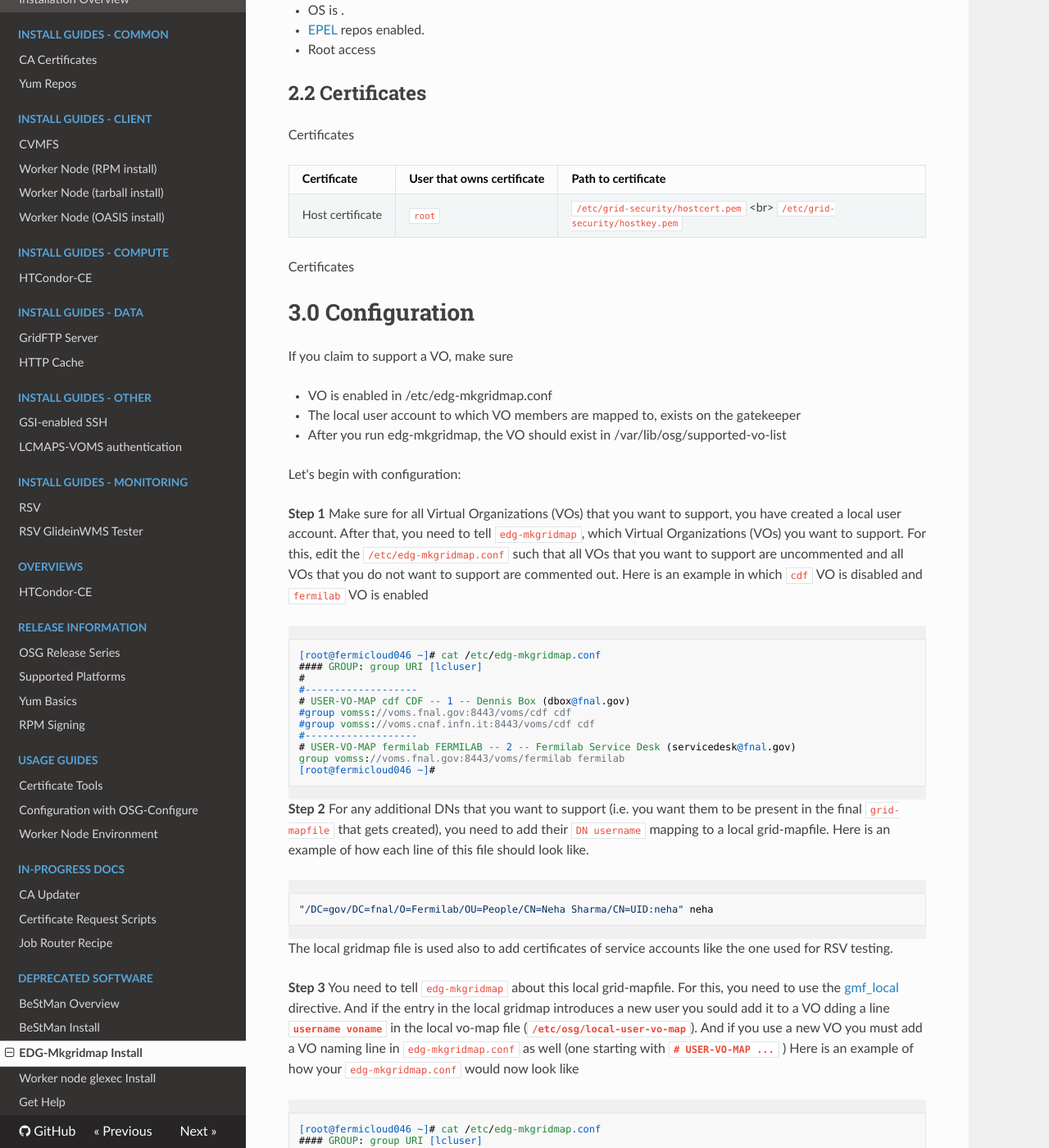
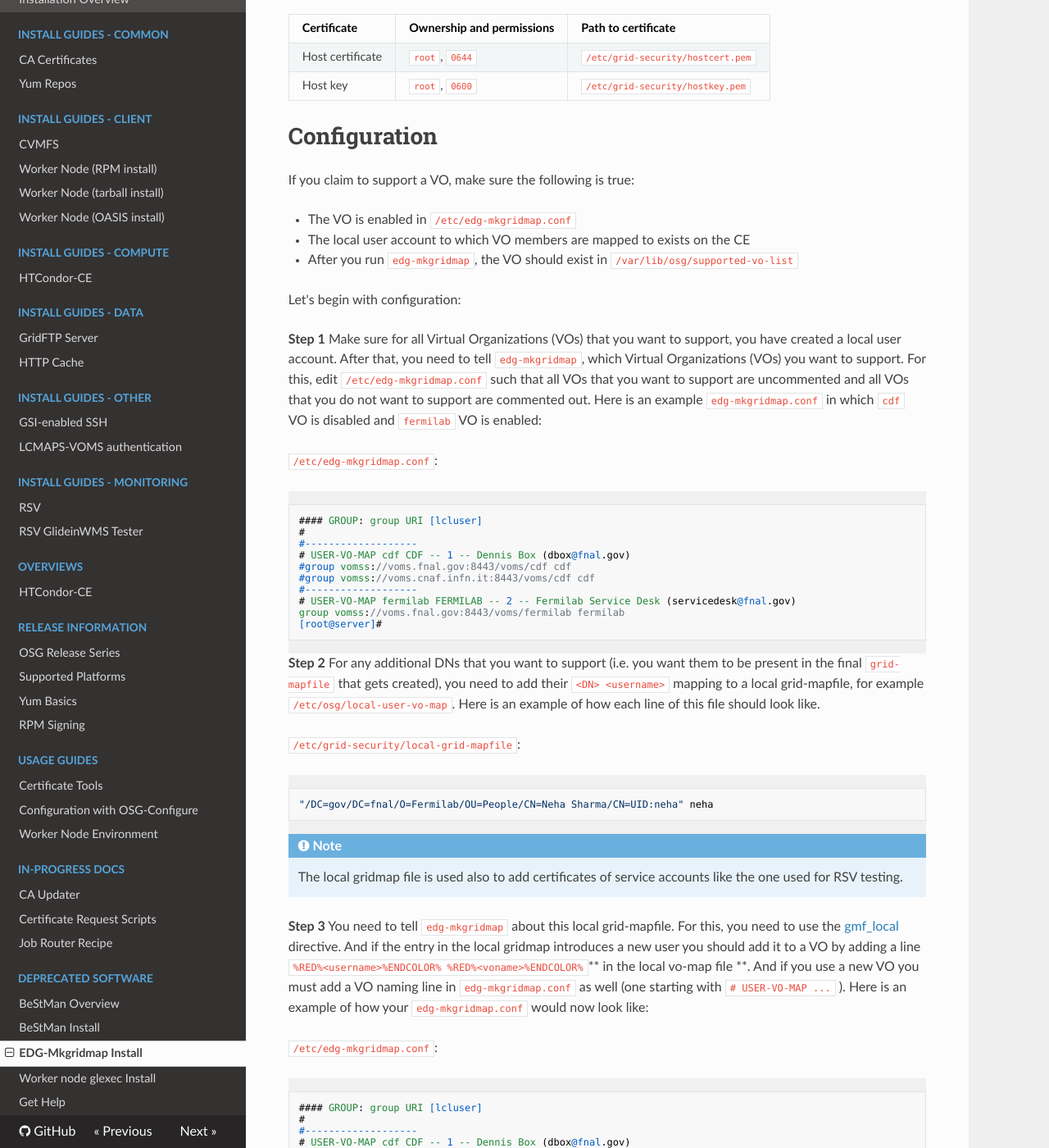
Before and after one commit to osg-htc/docs, an MkDocs documentation site: the page built from docs/security/edg-mkgridmap.md, in a window 1280 px wide and 1400 px high, scrolled down 629 px. Shown: the whole window at 82% size. Built offline with MkDocs 1.6.1, drawn with Linux system fonts in a browser that asks for light colours; nearby versions of some CDN libraries; old or Windows-style settings are respelled for this version of MkDocs; some of the changed text lies outside the part shown.

Commit message:
Fix conversion in edg-mkgridmap and make slight tweaks

````diff
--- a/docs/security/edg-mkgridmap.md
+++ b/docs/security/edg-mkgridmap.md
@@ -1,55 +1,45 @@
-&lt;div style="border: 1px solid black; margin: 1em 0; padding: 1em; background-color: \#FFDDDD;"&gt; <span class="twiki-macro NOTE"></span> Edg-mkgridmap will no longer be supported in OSG 3.4. The [LCMAPS VOMS Plugin](Documentation.Release3/InstallLcmapsVoms) is the preferred method for site authentication in the OSG and is available in both OSG 3.3 and OSG 3.4. &lt;/div&gt;
+!!! warning
+    EDG-Mkgridmap is no longer be supported in OSG 3.4. The [LCMAPS VOMS Plugin](../security/lcmaps-voms-authentication.md) is the preferred method for site authentication in the OSG and is available in both OSG 3.3 and OSG 3.4.
 
-<span class="twiki-macro LINKCSS"></span>
 
-<span class="twiki-macro SPACEOUT">Edg-mkgridmap</span>
-=======================================================
-
-<span class="twiki-macro DOC_STATUS_TABLE"></span> <span class="twiki-macro TOC"></span>
-
-1.0 About this Document
-=======================
+About this Document
+===================
 
 This document describes how you can use `edg-mkgridmap` to authorize users accessing the resources that you provide.
 
-2.0 Requirements
-================
+Requirements
+============
 
-\* The purpose of using `edg-mkgridmap` is to create a grid-mapfile that will contain users from all VOs that are supported on your site. For this to happen, make sure that **before** you run `edg-mkgridmap`, you have created user accounts for all such VOs. \* `edg-mkgridmap` should be installed on your node. It gets installed as a dependency during Compute or Storage Element installation.
+-   The purpose of using `edg-mkgridmap` is to create a grid-mapfile that will contain users from all VOs that are supported on your site. For this to happen, make sure that **before** you run `edg-mkgridmap`, you have created user accounts for all such VOs.
+-   The RPM named `edg-mkgridmap` should be installed on your node
 
-2.1 Host and OS
----------------
 
--   OS is <span class="twiki-macro SUPPORTED_OS"></span>.
--   [EPEL](http://fedoraproject.org/wiki/EPEL) repos enabled.
--   Root access
+Certificates
+------------
 
-2.2 Certificates
-----------------
+Certificates
 
-<span class="twiki-macro STARTSECTION">Certificates</span>
+| Certificate      | Ownership and permissions | Path to certificate               |
+|:-----------------|:--------------------------|:----------------------------------|
+| Host certificate | `root`, `0644`            | `/etc/grid-security/hostcert.pem` |
+| Host key         | `root`, `0600`            | `/etc/grid-security/hostkey.pem`  |
 
-| Certificate      | User that owns certificate | Path to certificate                                                           |
-|:-----------------|:---------------------------|:------------------------------------------------------------------------------|
-| Host certificate | `root`                     | `/etc/grid-security/hostcert.pem` &lt;br&gt; `/etc/grid-security/hostkey.pem` |
 
-<span class="twiki-macro ENDSECTION">Certificates</span>
+Configuration
+=============
 
-3.0 Configuration
-=================
+If you claim to support a VO, make sure the following is true:
 
-If you claim to support a VO, make sure
-
--   VO is enabled in /etc/edg-mkgridmap.conf
--   The local user account to which VO members are mapped to, exists on the gatekeeper
--   After you run edg-mkgridmap, the VO should exist in /var/lib/osg/supported-vo-list
+-   The VO is enabled in `/etc/edg-mkgridmap.conf`
+-   The local user account to which VO members are mapped to exists on the CE
+-   After you run `edg-mkgridmap`, the VO should exist in `/var/lib/osg/supported-vo-list`
 
 Let's begin with configuration:
 
-**Step 1** Make sure for all Virtual Organizations (VOs) that you want to support, you have created a local user account. After that, you need to tell `edg-mkgridmap`, which Virtual Organizations (VOs) you want to support. For this, edit the `/etc/edg-mkgridmap.conf` such that all VOs that you want to support are uncommented and all VOs that you do not want to support are commented out. Here is an example in which `cdf` VO is disabled and `fermilab` VO is enabled
+**Step 1** Make sure for all Virtual Organizations (VOs) that you want to support, you have created a local user account. After that, you need to tell `edg-mkgridmap`, which Virtual Organizations (VOs) you want to support. For this, edit `/etc/edg-mkgridmap.conf` such that all VOs that you want to support are uncommented and all VOs that you do not want to support are commented out. Here is an example `edg-mkgridmap.conf` in which `cdf` VO is disabled and `fermilab` VO is enabled:
 
-``` file
-[root@fermicloud046 ~]# cat /etc/edg-mkgridmap.conf
+`/etc/edg-mkgridmap.conf`:
+```
 #### GROUP: group URI [lcluser]
 #
 #-------------------
@@ -59,21 +49,23 @@ Let's begin with configuration:
 #-------------------
 # USER-VO-MAP fermilab FERMILAB -- 2 -- Fermilab Service Desk (servicedesk@fnal.gov)
 group vomss://voms.fnal.gov:8443/voms/fermilab fermilab
-[root@fermicloud046 ~]#
+[root@server]#
 ```
 
-**Step 2** For any additional DNs that you want to support (i.e. you want them to be present in the final `grid-mapfile` that gets created), you need to add their `DN username` mapping to a local grid-mapfile. Here is an example of how each line of this file should look like.
+**Step 2** For any additional DNs that you want to support (i.e. you want them to be present in the final `grid-mapfile` that gets created), you need to add their `<DN> <username>` mapping to a local grid-mapfile, for example `/etc/osg/local-user-vo-map`. Here is an example of how each line of this file should look like.
 
-``` file
+`/etc/grid-security/local-grid-mapfile`:
+```
 "/DC=gov/DC=fnal/O=Fermilab/OU=People/CN=Neha Sharma/CN=UID:neha" neha
 ```
 
-<span class="twiki-macro NOTE"></span> The local gridmap file is used also to add certificates of service accounts like the one used for RSV testing.
+!!! note
+    The local gridmap file is used also to add certificates of service accounts like the one used for RSV testing.
 
-**Step 3** You need to tell `edg-mkgridmap` about this local grid-mapfile. For this, you need to use the [gmf\_local](http://vdt.cs.wisc.edu/extras/edg-mkgridmap.conf.html#reference:_gmf_local) directive. And if the entry in the local gridmap introduces a new user you sould add it to a VO dding a line **`username voname`** in the local vo-map file (**`/etc/osg/local-user-vo-map`**). And if you use a new VO you must add a VO naming line in `edg-mkgridmap.conf` as well (one starting with **`# USER-VO-MAP ...`** ) Here is an example of how your `edg-mkgridmap.conf` would now look like
+**Step 3** You need to tell `edg-mkgridmap` about this local grid-mapfile. For this, you need to use the [gmf_local](http://vdt.cs.wisc.edu/extras/edg-mkgridmap.conf.html#reference:_gmf_local) directive. And if the entry in the local gridmap introduces a new user you should add it to a VO by adding a line `%RED%<username>%ENDCOLOR% %RED%<voname>%ENDCOLOR%`** in the local vo-map file **. And if you use a new VO you must add a VO naming line in `edg-mkgridmap.conf` as well (one starting with `# USER-VO-MAP ...` ). Here is an example of how your `edg-mkgridmap.conf` would now look like:
 
-``` file
-[root@fermicloud046 ~]# cat /etc/edg-mkgridmap.conf
+`/etc/edg-mkgridmap.conf`:
+```
 #### GROUP: group URI [lcluser]
 #
 #-------------------
@@ -85,31 +77,30 @@ group vomss://voms.fnal.gov:8443/voms/fermilab fermilab
 group vomss://voms.fnal.gov:8443/voms/fermilab fermilab
 # USER-VO-MAP rsv RSV -- 101 -- Your Name (your@email)
 gmf_local /etc/grid-security/local-grid-mapfile
-[root@fermicloud046 ~]#
 ```
 
 **Step 4** If you have additional `useraccount vo` mappings that you want to be included in final `/var/lib/osg/user-vo-map` file, add those mappings to `/etc/osg/local-user-vo-map` file.
 
-`Note:` More information on `edg-mkgridmap.conf` file can be found [here](http://vdt.cs.wisc.edu/extras/edg-mkgridmap.conf.html)
+!!! note
+    More information on `edg-mkgridmap.conf` file can be found [here](http://vdt.cs.wisc.edu/extras/edg-mkgridmap.conf.html)
 
-4.0 Enable/Disable
-==================
+Enable/Disable
+==============
 
-4.1 Enable
-----------
+Enable
+------
 
-You need to configure **`edg-mkgridmap`** to run automatically via a cron job. To do this, you need to run the following command.
+You need to configure `edg-mkgridmap` to run automatically via a cron job. To do this, you need to run the following command.
 
-``` rootscreen
-[root@fermicloud046 ~]# /sbin/service edg-mkgridmap start
+``` console
+[root@server]# service edg-mkgridmap start
 Enabling periodic edg-mkgridmap:                           [  OK  ]
-[root@fermicloud046 ~]#
 ```
 
 The entry in cron file (`/etc/cron.d/edg-mkgridmap-cron`) looks like
 
-``` file
-[root@fermicloud046 ~]# cat /etc/cron.d/edg-mkgridmap-cron
+`/etc/cron.d/edg-mkgridmap-cron`:
+```
 # Cron job running by default every 6 hours.
 # The lock file can be enabled or disabled via a
 # service edg-mkgridmap start
@@ -120,18 +111,17 @@ The entry in cron file (`/etc/cron.d/edg-mkgridmap-cron`) looks like
 # run every 6 hours but sleep for random time every 5 hours
 
 0 */6 * * * root perl -e 'sleep rand 18000'; [ ! -f /var/lock/subsys/edg-mkgridmap ] || /usr/sbin/edg-mkgridmap
-[root@fermicloud046 ~]#
 ```
 
-`Note:` As you can see above, this cron will run every 6 hours. If you do not want to wait that long, you can execute the command `/usr/sbin/edg-mkgridmap` directly on command line
+!!! note
+    As you can see above, this cron will run every 6 hours. If you do not want to wait that long, you can execute the command `/usr/sbin/edg-mkgridmap` directly on command line
 
-4.2 Disable
------------
+Disable
+-------
 
-``` rootscreen
-[root@fermicloud046 ~]# /sbin/service edg-mkgridmap stop
+``` console
+[root@server]# service edg-mkgridmap stop
 Disabling periodic edg-mkgridmap:                          [  OK  ]
-[root@fermicloud046 ~]#
 ```
 
 5.0 Chkconfig on/off
@@ -140,25 +130,23 @@ Disabling periodic edg-mkgridmap:                          [  OK  ]
 5.1 On
 ------
 
-``` rootscreen
-[root@fermicloud046 ~]# chkconfig edg-mkgridmap on
-[root@fermicloud046 ~]# chkconfig --list edg-mkgridmap
+``` console
+[root@server]# chkconfig edg-mkgridmap on
+[root@server]# chkconfig --list edg-mkgridmap
 edg-mkgridmap   0:off   1:off   2:on    3:on    4:on    5:on    6:off
-[root@fermicloud046 ~]#
 ```
 
 5.2 Off
 -------
 
-``` rootscreen
-[root@fermicloud046 ~]# chkconfig edg-mkgridmap off
-[root@fermicloud046 ~]# chkconfig --list edg-mkgridmap
+``` console
+[root@server]# chkconfig edg-mkgridmap off
+[root@server]# chkconfig --list edg-mkgridmap
 edg-mkgridmap   0:off   1:off   2:off   3:off   4:off   5:off   6:off
-[root@fermicloud046 ~]#
 ```
 
-6.0 What happens behind the scenes?
-===================================
+What happens behind the scenes?
+===============================
 
 Upon execution, `edg-mkgridmap` reads the configuration file at location `/etc/edg-mkgridmap.conf` and for all VOs for which a local user account exists, it contacts their VOMS server to retrieve list of all users that belong to that VO. Its output is the following files
 
@@ -167,38 +155,41 @@ Upon execution, `edg-mkgridmap` reads the configuration file at location `/etc/e
 -   `/var/lib/osg/undefined-accounts`. This file contains names of all VOs for which it **could not** find user account.
 -   `/etc/grid-security/grid-mapfile`. This file contains 'DN username' mappings that are present in local grid-mapfile (if you have one) and mappings for **all** users from **all** VOs that are present in `/var/lib/osg/supported-vo-list`.
 
-7.0 What happens when you perform an upgrade?
-=============================================
+What happens when you perform an upgrade?
+=========================================
 
-There are two scenerios
+There are two scenerios:
 
-7.1 You do not have a custom edg-mkgridmap configuration
---------------------------------------------------------
+You do not have a custom edg-mkgridmap configuration
+----------------------------------------------------
 
 This means you are using the same `edg-mkgridmap.conf` file that came with prior installation of vo-client-edgmkgridmap package. In this case, during upgrade, the newer `edg-mkgridmap.conf` file will replace the old one. It will probably have new VOs in it and if you want to support them, you need to satisfy conditions as mentioned in Configuration section above.
 
-7.2 You have a custom edg-mkgridmap configuration
--------------------------------------------------
+You have a custom edg-mkgridmap configuration
+---------------------------------------------
 
 This means you have modified the `edg-mkgridmap.conf` file. In this case, during upgrade, the existing file `/etc/edg-mkgridmap.conf` will remain untouched and new configuration file will be saved as `/etc/edg-mkgridmap.conf.rpmnew`. You can compare the two files and make changes as required.
 
-8.0 Files
-=========
+Files
+=====
 
-| **File Location** | **Description** | | /etc/edg-mkgridmap.conf | Main Edg-mkgridmap configuration file | | /etc/cron.d/edg-mkgridmap-cron | Edg-mkgridmap cron file | | /etc/rc.d/init.d/edg-mkgridmap | Edg-mkgridmap init file | | /var/log/edg-mkgridmap.log | Edg-mkgridmap log file |
+| **File Location** | **Description** |
+|-------------------|-----------------|
+| /etc/edg-mkgridmap.conf | Main Edg-mkgridmap configuration file |
+| /etc/cron.d/edg-mkgridmap-cron | Edg-mkgridmap cron file |
+| /etc/rc.d/init.d/edg-mkgridmap | Edg-mkgridmap init file |
+| /var/log/edg-mkgridmap.log | Edg-mkgridmap log file |
 
-9.0 Troubleshooting
-===================
+Troubleshooting
+===============
 
-Troubleshooting information on edg-mkgridmap can be found [here](https://www.opensciencegrid.org/bin/view/ReleaseDocumentation/EdgMkgridmapTroubleshootingGuide)
+Common Problems
+---------------
 
----%SHIFT%+ Common Problems
+-   [grid-mapfile not created](#grid-mapfile-was-not-created)
+-   [Error code 64](#error-code-64)
 
--   [grid-mapfile not created](#NoMapfile)
--   [Local users not included in the grid mapfile](#UserNotincluded)
--   [Error code 64](#CodeSixtyfour)
-
-<span class="twiki-macro STARTSECTION">Troubleshooting</span> ---%SHIFT%++ Troubleshooting Procedure
+### Troubleshooting Procedure
 
 In case of problems first of all check the service log file `/var/log/edg-mkgridmap.log`. This file lists:
 
@@ -206,28 +197,27 @@ In case of problems first of all check the service log file `/var/log/edg-mkgrid
 -   any mappings eliminated from the `/var/lib/osg/user-vo-map` and `/var/lib/osg/supported-vo-list` files where the Unix account a user would be mapped to does not exist. There is an `/var/lib/osg/undefined-accounts` file created that lists these accounts.
 -   changes from the last time the script was run
 
-There is also a \_last*checked* file in `/etc/grid-security` that tells you the last time the cron process was run successfully (the `grid-mapfile` only gets updated if there is a difference from the previous run).
+There is also a `last_checked` file in `/etc/grid-security` that tells you the last time the cron process was run successfully (the `grid-mapfile` only gets updated if there is a difference from the previous run).
 
-``` rootscreen
-%UCL_PROMPT_ROOT% ls -al /etc/grid-security
+``` console
+[root@server]# ls -al /etc/grid-security
 -rw-r--r--  1 root     root     1162888 Jul 12 02:14 grid-mapfile
 -rw-r--r--  1 root     root           0 Jul 12 08:14 grid-mapfile.last_checked
 ```
 
-\#NoMapfile ---%SHIFT%++ Grid-Mapfile was not created
+### Grid-Mapfile was not created
 
 First make sure that the *edg-mkgridmap* service is enabled:
 
-``` rootscreen
-%UCL_PROMPT_ROOT% /sbin/service edg-mkgridmap status
+``` console
+[root@server]# /sbin/service edg-mkgridmap status
 Periodic edg-mkgridmap is enabled.
 ```
 
 Next, make sure an entry for *edg-mkgridmap* is present:
 
-``` rootscreen
-%UCL_PROMPT_ROOT%
-[root@fermicloud044 ~]# cat /etc/cron.d/edg-mkgridmap-cron
+``` console
+[root@server]# cat /etc/cron.d/edg-mkgridmap-cron
 # Cron job running by default every 6 hours.
 # The lock file can be enabled or disabled via a
 # service edg-mkgridmap start
@@ -238,22 +228,21 @@ Next, make sure an entry for *edg-mkgridmap* is present:
 # run every 6 hours but sleep for random time every 5 hours
 
 0 */6 * * * root perl -e 'sleep rand 18000'; [ ! -f /var/lock/subsys/edg-mkgridmap ] || /usr/sbin/edg-mkgridmap
-[root@fermicloud044 ~]#
 ```
 
-<span class="twiki-macro NOTE"></span> If no entry for *edg-mkgridmap* is present, activate the service.
+!!! note
+    If no entry for *edg-mkgridmap* is present, activate the service.
 
 Last, run the `edg-mkgridmap` script on the command line and check that `/etc/grid-security/grid-mapfile` gets created:
 
-``` rootscreen
-%UCL_PROMPT_ROOT% %UCL_CWD%edg-mkgridmap
+``` console
+[root@server]# edg-mkgridmap
 ```
 
-<span class="twiki-macro NOTE"></span> The script will not output to the command line. Check the log file at `%UCL_CWD%/var/log/edg-mkgridmap.log` instead.
+!!! note
+    The script will not output to the command line. Check the log file at `/var/log/edg-mkgridmap.log` instead.
 
-\#UserNotincluded ---%SHIFT%++ Grid-Mapfile does not list Local Users
-
-\#CodeSixtyfour ---%SHIFT%++ Error Code 64
+### Error Code 64
 
 This type of error occurs when the script established contact with the VOMS server but the requested group or subgroup does not exist there. It is really a *'not found'* type error. It is usually caused by a bad entry in the `/etc/edg-mkgridmap.conf` file.
 
@@ -261,23 +250,22 @@ In the example below the configuration file contains a request for the VOMS serv
 
 Configuration file `/etc/edg-mkgridmap.conf` entry:
 
-``` file
+```
  group vomss://voms.fnal.gov:8443/voms/uscms/production uscms01
 ```
 
 Command run on CE node:
 
-``` rootscreen
-%UCL_PROMPT_ROOT% edg-mkgridmap
-   <i>... output....
+``` console
+[root@server]# edg-mkgridmap
   voms search(https://voms.fnal.gov:8443/voms/uscms/production/services/VOMSAdmin?method=listMembers): /voms/uscms/production/services/VOMSAdmin
 
-   Exit with error(s) (code=64)</i>
+   Exit with error(s) (code=64)
 ```
 
-On the VOMS host you are attempting to access, the following error can be seen in the `/var/log/tomcat5/voms-admin-VO_NAME.log` or `/var/log/tomcat6/voms-admin-VO_NAME.log`
+On the VOMS host you are attempting to access, the following error can be seen in the `/var/log/tomcat6/voms-admin-VO_NAME.log` or `/var/log/tomcat/voms-admin-VO_NAME.log`
 
-``` file
+```
 2005-05-26 15:51:04,003 INFO  [Ajp13Processor[8892][1]]  Connection from "131.225.82.73" by
         /DC=org/DC=doegrids/OU=Services/CN=ce_host (serial 4511) -  service.InitSecurityContext
 2005-05-26 15:51:04,004 INFO  [Ajp13Processor[8892][1]]  listMembers ("/uscms/production") -  admin.VOMSAdminSoapBindingImpl
@@ -286,24 +274,21 @@ On the VOMS host you are attempting to access, the following error can be seen i
 
 ```
 
-<span class="twiki-macro ENDSECTION">Troubleshooting</span>
+### Useful Options for edg-mkgridmap troubleshooting
 
----%SHIFT%+ Useful Options for edg-mkgridmap troubleshooting
+-   `--help`
+-   `--version`
+-   `--conf=<config_file>`
+    (Default configuration file is at `/etc/edg-mkgridmap.conf`)
+-   `--output=<output_file>`
+-   `--verbose`
 
--   \[--help\]
--   \[--version\]
--   \[--conf=config\_file\] Default configuration file is at /etc/edg-mkgridmap.conf
--   \[--output\[=output\_file\]\]
--   \[--verbose\]
-
-<span class="twiki-macro STOPINCLUDE"></span>
-
-10.0 How to get Help?
-=====================
+How to get Help?
+================
 
 If you cannot resolve the problem or have general questions, there are several ways to receive help:
 
 -   For bug support and issues, submit a ticket to the [Grid Operations Center](https://ticket.grid.iu.edu/goc).
 -   For community support and best-effort software team support contact <osg-software@opensciencegrid.org>.
 
-For a full set of help options, see [Help Procedure](HelpProcedure).
+For a full set of help options, see [Help Procedure](../common/help).
````
